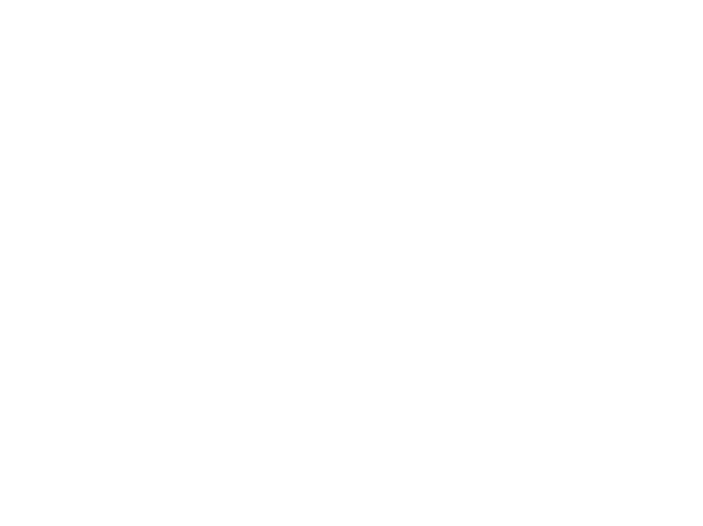
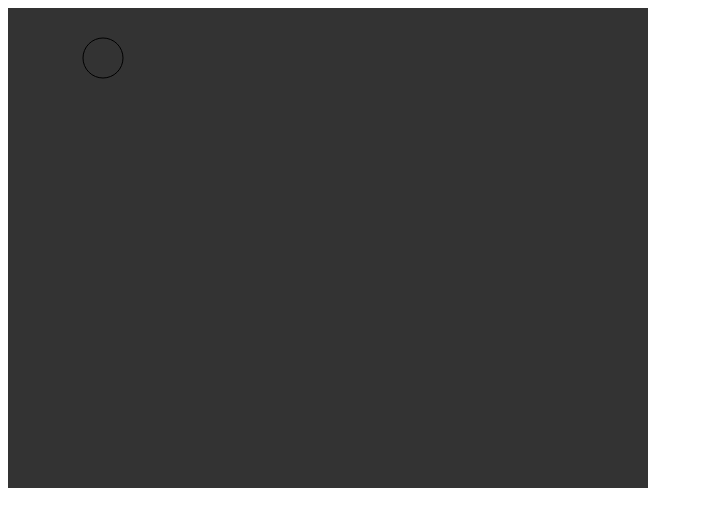
Before and after one commit to nahueltau/snake, a website: page index.html in a window 1280 px wide. Shown: the whole page, without its empty margins (0-703 px from the left). Drawn offline with Linux system fonts and the light colour scheme.

Commit message:
canvas setup

```diff
--- a/index.html
+++ b/index.html
@@ -6,7 +6,7 @@
     <title>Snake</title>
 </head>
 <body>
-
+    <div id="canvas-container"></div>
 </body>
 <script src="script.js"></script>
 </html>
--- a/package.json
+++ b/package.json
@@ -8,5 +8,6 @@
   },
   "keywords": [],
   "author": "",
-  "license": "ISC"
+  "license": "ISC",
+  "dependencies": {}
 }
--- a/script.js
+++ b/script.js
@@ -1,2 +1,13 @@
-var a = "lalala";
-console.log(a);
+//CANVAS SETUP
+var canvasContainer = document.getElementById("canvas-container");
+var canvas = document.createElement("canvas");
+if (canvasContainer) {
+    canvasContainer.appendChild(canvas);
+}
+var ctx = canvas.getContext("2d");
+canvas.width = 640;
+canvas.height = 480;
+canvas.style.backgroundColor = "#333";
+ctx.beginPath();
+ctx.arc(95, 50, 20, 0, 2 * Math.PI);
+ctx.stroke();
```
Also changed, not shown: script.ts (+16 -2 lines), 1 other file.
